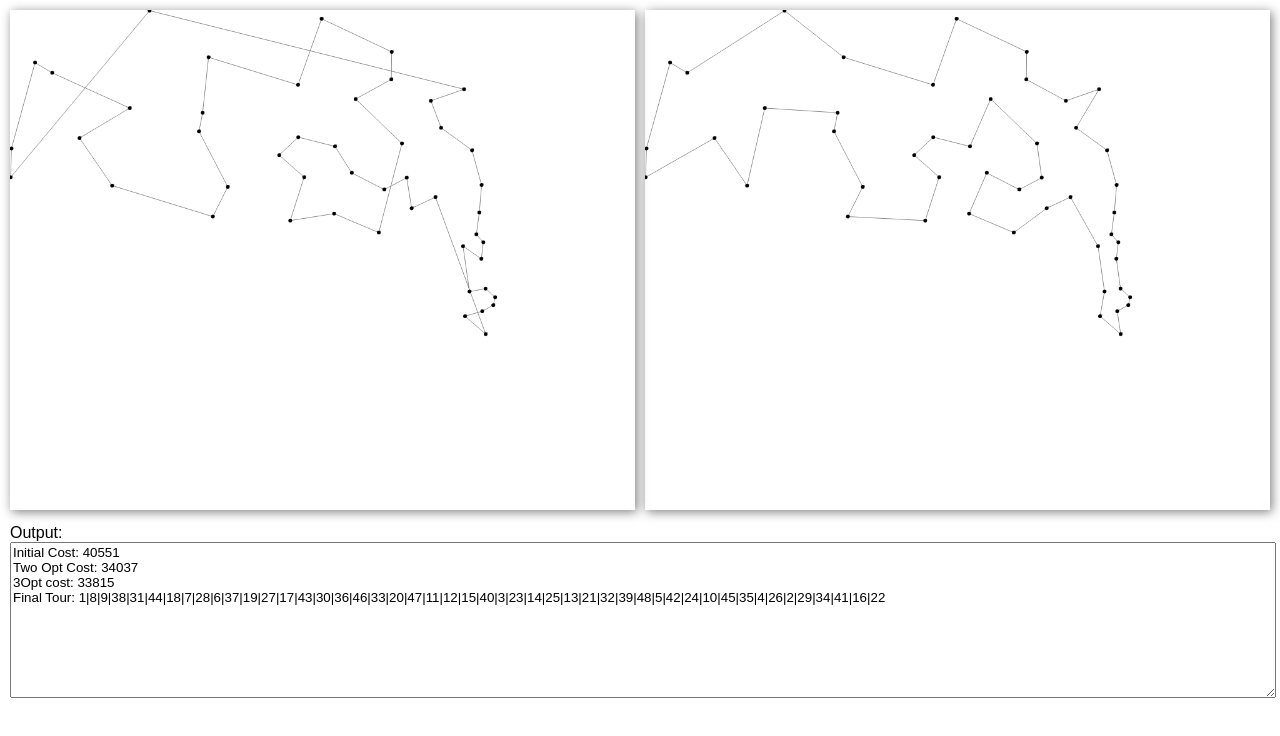
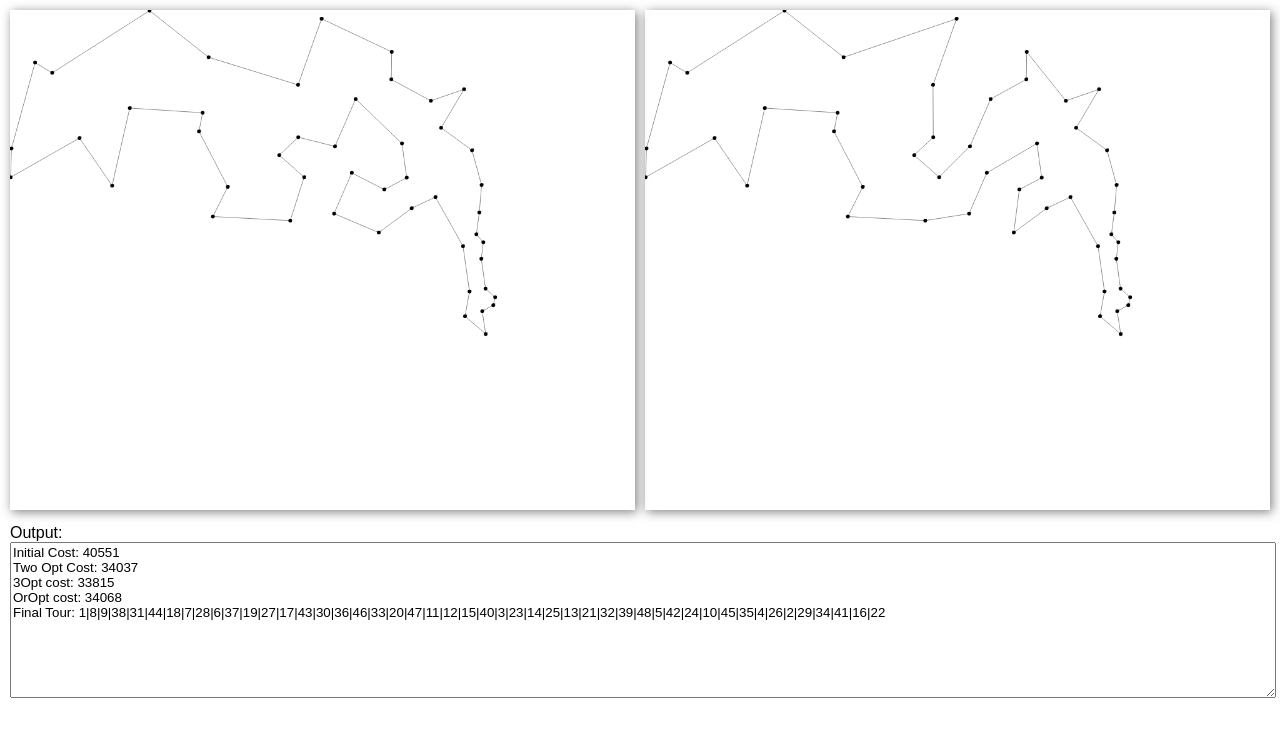
Before and after one commit to vladik7244/gekas-tsp, a plain HTML site: page index.html in a window 1280 px wide. Drawn offline with Linux system fonts and the light colour scheme.

Commit message:
OrOpt implemented

```diff
--- a/3opt.js
+++ b/3opt.js
@@ -1,12 +1,12 @@
 /**
  * Created by gekas on 31.05.2017.
  */
-//  function printCitiesNameToConsole (cities){
-//     let result = "";
-//     for(let i = 0; i < cities.length; i++) result += cities[i].name + " ";
-//
-//     console.log(result);
-// }
+ function printCitiesNameToConsole (cities){
+    let result = "";
+    for(let i = 0; i < cities.length; i++) result += cities[i].name + " ";
+
+    console.log(result);
+}
 
 class ThreeOpt{
      constructor(){
--- /dev/null
+++ b/OrOpt.js
@@ -0,0 +1,84 @@
+/**
+ * Created by gekas on 02.06.2017.
+ */
+
+class OrOpt{
+
+    // Optimizes the given tour using Or-opt
+    // Shortens the tour by repeating Segment Shift moves for segment
+    // length equal 3, 2, 1 until no improvement can by done: in every
+    // iteration immediatelly makes permanent the first move found that
+    // gives any length gain.
+    DoOrOpt(tour){
+        let resultTour = new Tour();
+        resultTour.setCities([...tour.path]);
+        let tourPath = resultTour.path;
+        let N = tourPath.length;
+
+        let locallyOptimal = false;
+
+        while(!locallyOptimal){
+            locallyOptimal = true;
+
+            for(let segmentLen = 3; segmentLen >= 1; segmentLen--){
+                for(let pos = 0; pos<=N-1; pos++){
+                    let i = pos;
+                    let X1 = tourPath[i];
+                    let X2 = tourPath[(i + 1) % N];
+
+                    let j = (i + segmentLen) % N;
+                    let Y1 = tourPath[j];
+                    let Y2 = tourPath[(j + 1) % N];
+
+                    for(let shift = segmentLen + 1; shift <= N - 1; shift++){
+                        let k = (i + shift) % N;
+                        let Z1 = tourPath[k];
+                        let Z2 = tourPath[(k + 1) % N];
+
+                        let gain = this.GainFromSegmentShift(X1, X2, Y1, Y2, Z1, Z2);
+                        if(gain > 0){
+                            this.MakeSegmentShiftMove(tourPath, i, j, k);
+                            locallyOptimal = false;
+
+                            break;
+                        }
+                    }
+
+                    if(!locallyOptimal) break;
+                }
+            }
+        }
+
+        return resultTour;
+    }
+
+    GainFromSegmentShift(X1, X2, Y1, Y2, Z1, Z2){
+        let del_length = X1.costTo(X2)+Y1.costTo(Y2)+Z1.costTo(Z2);
+        let add_length = X1.costTo(Y2) + Z1.costTo(X2)+Y1.costTo(Z2);
+
+        let result = del_length - add_length;
+
+        return result;
+    }
+
+    MakeSegmentShiftMove(tour,i,j,k){
+        this.ShiftSegment(tour,i,j,k)
+    }
+
+    // Shifts the segment of tour:
+    // cities from t[i+1] to t[j] from their current position to position
+    // after current city t[k], that is between cities t[k] and t[k+1].
+    // Assumes:  k, k+1 are not within the segment [i+1..j]
+    ShiftSegment(tourPath,i,j,k){
+        let N = tourPath.length;
+        let segmentSize = (j-i+N)%N;
+
+        let segmentCopy = tourPath.splice(i+1, segmentSize);
+
+        let idxToPaste;
+        if(i > k)  idxToPaste = k+1;
+        else idxToPaste = k-segmentSize+1;
+
+        tourPath.splice.apply(tourPath, [idxToPaste,0].concat(segmentCopy));
+    }
+}
--- a/app.js
+++ b/app.js
@@ -107,11 +107,15 @@ let twoOptTour = twoOpt(nnTour)
 let threeOpt = new ThreeOpt()
 let threeOptTour = threeOpt.DoThreeOpt(nnTour)
 
+let orOpt = new OrOpt()
+let orOptTour = orOpt.DoOrOpt(nnTour)
+
 stdout.println("Initial Cost: " + nnTour.getCost());
 stdout.println("Two Opt Cost: " + twoOptTour.getCost());
 stdout.println("3Opt cost: " + threeOptTour.getCost());
+stdout.println("OrOpt cost: " + orOptTour.getCost());
 stdout.println("Final Tour: " + threeOptTour.toString());
 
-drawEdges(c1, nnTour.path);
-drawEdges(c2, threeOptTour.path);
+drawEdges(c1, threeOptTour.path);
+drawEdges(c2, orOptTour.path);
 //drawEdges(c2, shortestPath);
--- a/index.html
+++ b/index.html
@@ -51,6 +51,7 @@
 <script src="NN.js"></script>
 <script src="2opt.js"></script>
 <script src="3opt.js"></script>
+<script src="OrOpt.js"></script>
 <script src="base.js"></script>
 <script src="linKernighan.js"></script>
 <script src="app.js"></script>
```
